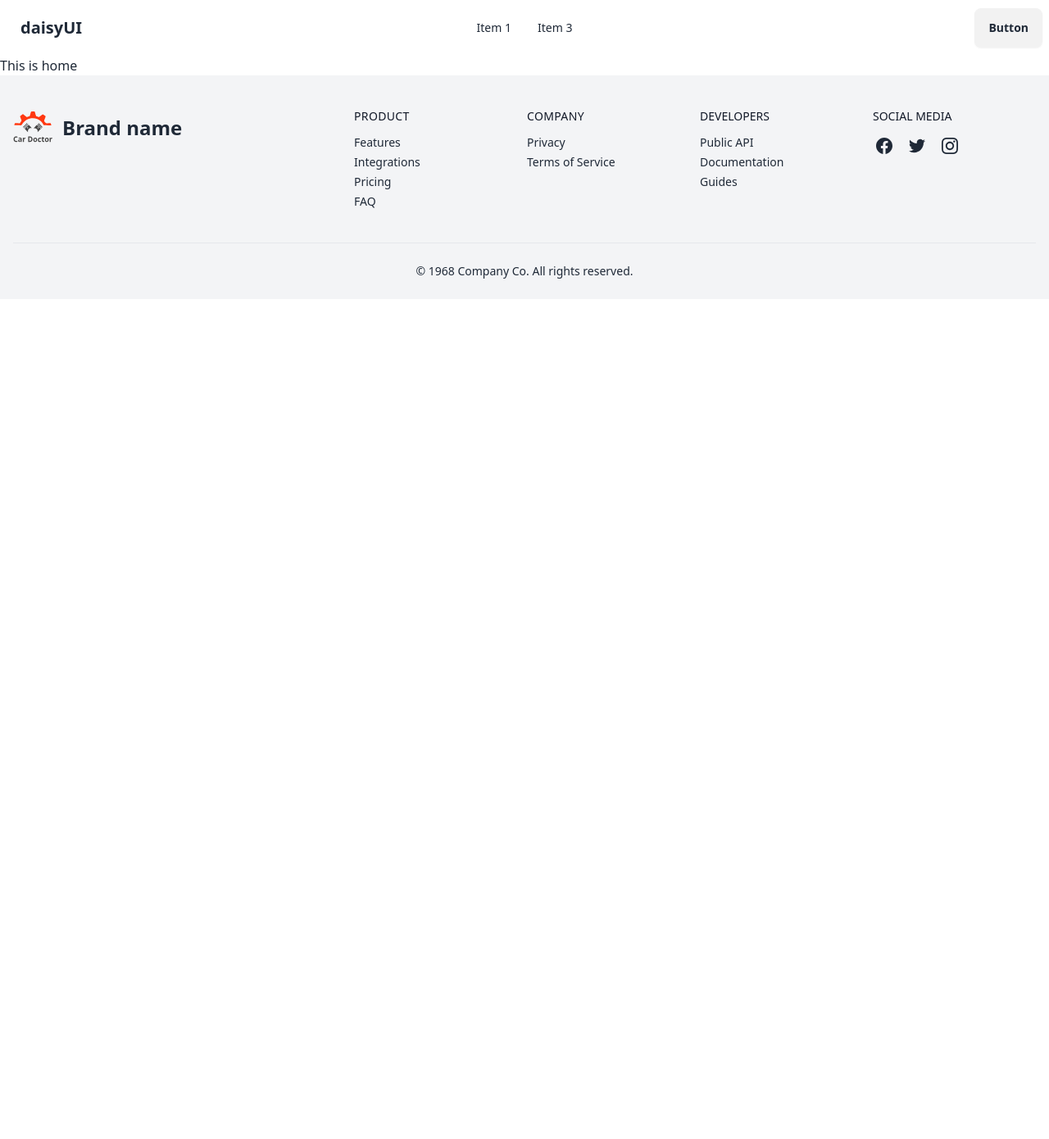
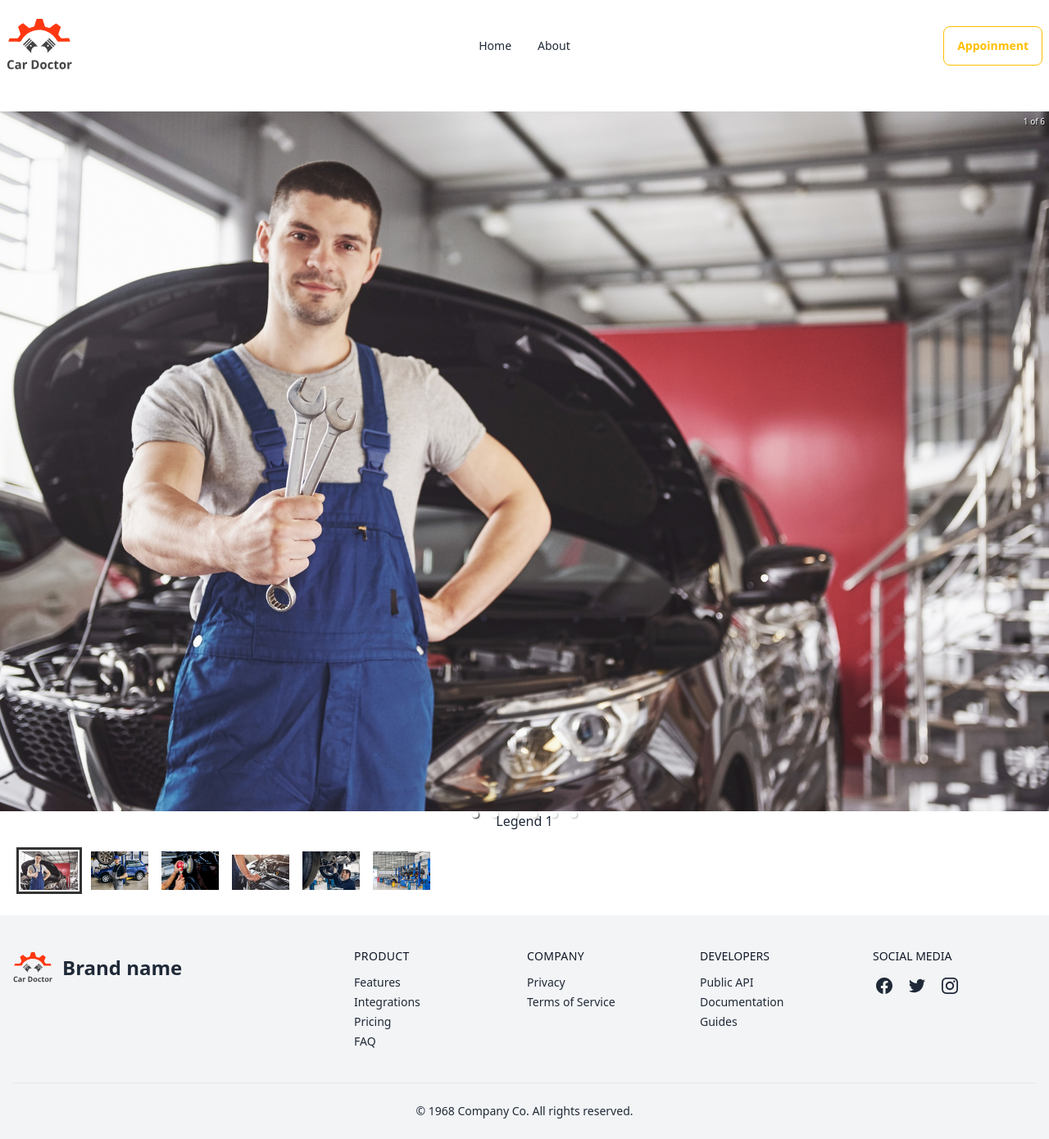
Before and after one commit to sabbir-hossen66/Genius-car, a React (Vite) app: page / in a window 1280 px wide. Shown: the whole page at 82% size. Before the commit the page ends 800 px from the top, so only its background shows below. Built offline with nearby package versions, Linux system fonts and the light colour scheme.

Commit message:
banner done

```diff
--- a/package.json
+++ b/package.json
@@ -15,6 +15,7 @@
     "match-sorter": "^6.3.4",
     "react": "^18.2.0",
     "react-dom": "^18.2.0",
+    "react-responsive-carousel": "^3.2.23",
     "react-router-dom": "^6.23.0",
     "sort-by": "^1.2.0"
   },
--- /dev/null
+++ b/src/Components/Banner/Banner.jsx
@@ -0,0 +1,44 @@
+import React from 'react';
+import "react-responsive-carousel/lib/styles/carousel.min.css"; // requires a loader
+import { Carousel } from 'react-responsive-carousel';
+import img1 from '../../assets/images/banner/1.jpg'
+import img2 from '../../assets/images/banner/2.jpg'
+import img3 from '../../assets/images/banner/3.jpg'
+import img4 from '../../assets/images/banner/4.jpg'
+import img5 from '../../assets/images/banner/5.jpg'
+import img6 from '../../assets/images/banner/6.jpg'
+
+const Banner = () => {
+  return (
+    <div>
+      <Carousel>
+        <div>
+          <img src={img1} />
+          <p>Legend 1</p>
+        </div>
+        <div>
+          <img src={img2} />
+          <p className="">Legend 2</p>
+        </div>
+        <div>
+          <img src={img3} />
+          <p className="">Legend 3</p>
+        </div>
+        <div>
+          <img src={img4} />
+          <p className="">Legend 3</p>
+        </div>
+        <div>
+          <img src={img5} />
+          <p className="">Legend 3</p>
+        </div>
+        <div>
+          <img src={img6} />
+          <p className="">Legend 3</p>
+        </div>
+      </Carousel>
+    </div>
+  );
+};
+
+export default Banner;
--- a/src/Layout/Root.jsx
+++ b/src/Layout/Root.jsx
@@ -7,7 +7,9 @@
   return (
     <div>
       <Header></Header>
-      <Outlet></Outlet>
+      <div className='max-w-7xl mx-auto'>
+        <Outlet></Outlet>
+      </div>
       <Footer></Footer>
     </div>
   );
--- /dev/null
+++ b/src/Pages/Home/Home.jsx
@@ -0,0 +1,12 @@
+import React from 'react';
+import Banner from '../../Components/Banner/Banner';
+
+const Home = () => {
+  return (
+    <div>
+      <Banner></Banner>
+    </div>
+  );
+};
+
+export default Home;
--- a/src/Routes/Routes.jsx
+++ b/src/Routes/Routes.jsx
@@ -1,5 +1,7 @@
 import { createBrowserRouter } from "react-router-dom";
 import Root from "../Layout/Root";
+import Header from "../Shared/Header/Header";
+import Home from "../Pages/Home/Home";
 
 export const router = createBrowserRouter([
   {
@@ -8,7 +10,7 @@
     children: [
       {
         path: "/",
-        element: <div>This is home</div>,
+        element: <Home></Home>,
       },
       {
         path: "/about",
--- a/src/Shared/Header/Header.jsx
+++ b/src/Shared/Header/Header.jsx
@@ -1,28 +1,32 @@
 import React from 'react';
+import { Link } from 'react-router-dom';
+import headPhoto from '../../assets/logo.svg'
 
 const Header = () => {
+  const navList = <>
+    <li><Link to={'/'}>Home</Link></li>
+    <li><Link to={'/about'}>About</Link></li>
+  </>
   return (
-    <div className="navbar bg-base-100">
+    <div className="max-w-8xl  navbar bg-base-100 h-28 mb-6">
       <div className="navbar-start">
         <div className="dropdown">
           <div tabIndex={0} role="button" className="btn btn-ghost lg:hidden">
             <svg xmlns="http://www.w3.org/2000/svg" className="h-5 w-5" fill="none" viewBox="0 0 24 24" stroke="currentColor"><path strokeLinecap="round" strokeLinejoin="round" strokeWidth="2" d="M4 6h16M4 12h8m-8 6h16" /></svg>
           </div>
           <ul tabIndex={0} className="menu menu-sm dropdown-content mt-3 z-[1] p-2 shadow bg-base-100 rounded-box w-52">
-            <li><a>Item 1</a></li>
-            <li><a>Item 3</a></li>
+            {navList}
           </ul>
         </div>
-        <a className="btn btn-ghost text-xl">daisyUI</a>
+        <img className='w-20' src={headPhoto} alt="" />
       </div>
       <div className="navbar-center hidden lg:flex">
         <ul className="menu menu-horizontal px-1">
-          <li><a>Item 1</a></li>
-          <li><a>Item 3</a></li>
+          {navList}
         </ul>
       </div>
       <div className="navbar-end">
-        <a className="btn">Button</a>
+        <button className="btn btn-outline btn-warning text-red-500">Appoinment</button>
       </div>
     </div>
   );
--- a/src/main.jsx
+++ b/src/main.jsx
@@ -9,7 +9,9 @@
 import { router } from './Routes/Routes';
 
 ReactDOM.createRoot(document.getElementById('root')).render(
+
   <React.StrictMode>
     <RouterProvider router={router} />
   </React.StrictMode>,
+
 )
```
Also changed, not shown: 1 other file (tests, documents, lock files or other folders).
